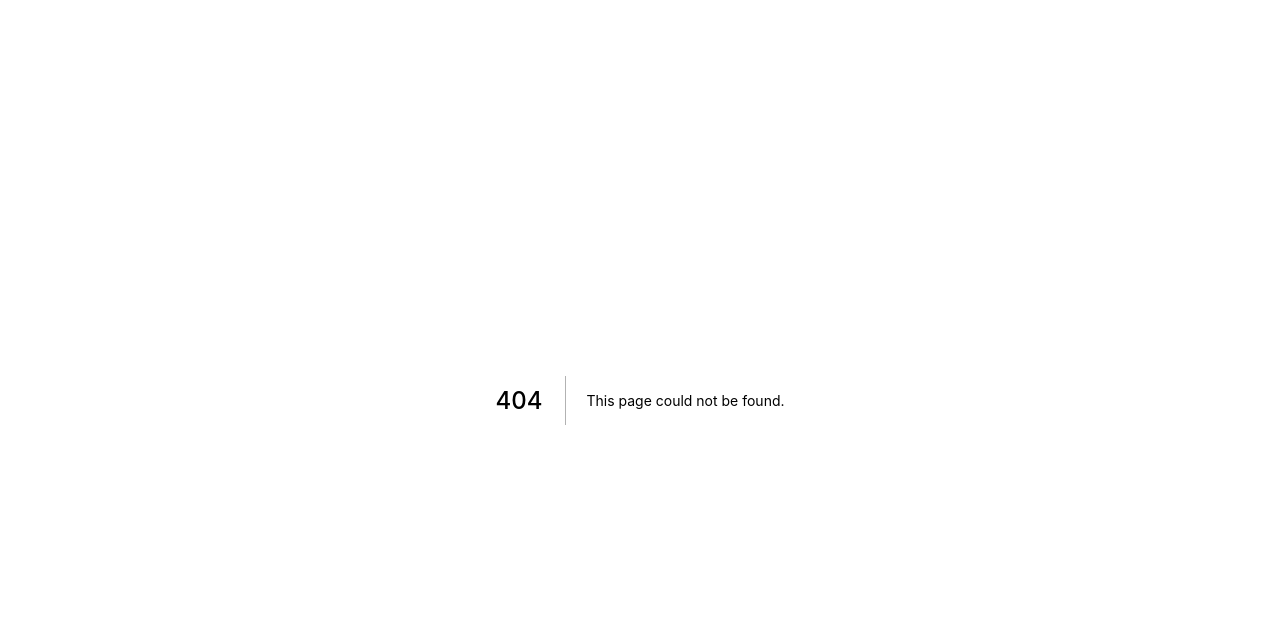
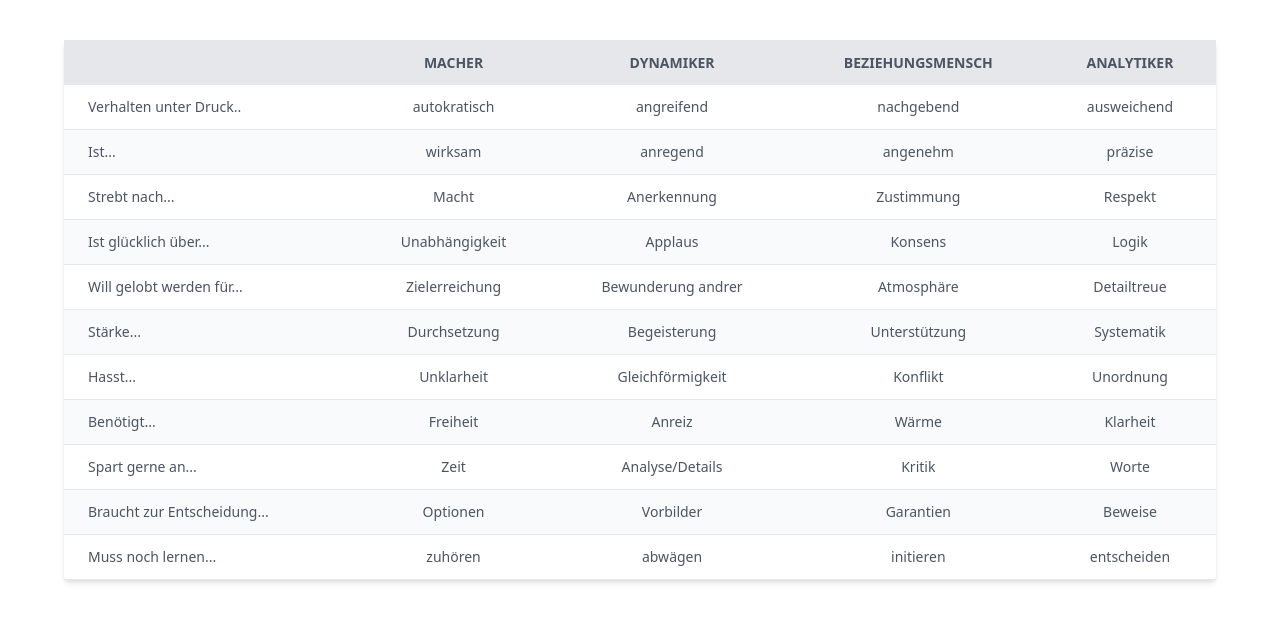
Before and after one commit to mic-meier/mdba, a Next.js app: page /types in a window 1280 px wide. Before the commit this address had no page. Shown: the top 622 px of the page. Built offline with nearby package versions, Linux system fonts and the light colour scheme.

Commit message:
feat: Add table with behaviour types

```diff
--- a/components/BehaviourTypeTable.tsx
+++ b/components/BehaviourTypeTable.tsx
@@ -1,90 +1,112 @@
 export default function BehaviourTypeTable() {
   return (
-    <table>
-      <tr>
+    <div className="bg-white shadow-md rounded my-6">
+      <table className="min-w-max w-full table-auto">
+        <thead>
+          <tr className="bg-gray-200 text-gray-600 uppercase text-sm leading-normal">
             <th></th>
-        <th>Macher</th>
-        <th>Dynamiker</th>
-        <th>Beziehungsmensch</th>
-        <th>Analytiker</th>
+            <th className="py-3 px-6 text-center">Macher</th>
+            <th className="py-3 px-6 text-center">Dynamiker</th>
+            <th className="py-3 px-6 text-center">Beziehungsmensch</th>
+            <th className="py-3 px-6 text-center">Analytiker</th>
           </tr>
-      <tr>
-        <td>Verhalten unter Druck..</td>
-        <td>autokratisch</td>
-        <td>angreifend</td>
-        <td>nachgebend</td>
-        <td>ausweichend</td>
+        </thead>
+        <tbody className="text-gray-600 text-sm font-light">
+          <tr className="border-b border-gray-200">
+            <td className="py-3 px-6 text-left whitespace-nowrap">
+              Verhalten unter Druck..
+            </td>
+            <td className="py-3 px-6 text-center">autokratisch</td>
+            <td className="py-3 px-6 text-center">angreifend</td>
+            <td className="py-3 px-6 text-center">nachgebend</td>
+            <td className="py-3 px-6 text-center">ausweichend</td>
           </tr>
-      <tr>
-        <td>Ist...</td>
-        <td>wirksam</td>
-        <td>anregend</td>
-        <td>angenehm</td>
-        <td>präzise</td>
+          <tr className="border-b border-gray-200 bg-gray-50">
+            <td className="py-3 px-6 text-left whitespace-nowrap">Ist...</td>
+            <td className="py-3 px-6 text-center">wirksam</td>
+            <td className="py-3 px-6 text-center">anregend</td>
+            <td className="py-3 px-6 text-center">angenehm</td>
+            <td className="py-3 px-6 text-center">präzise</td>
           </tr>
-      <tr>
-        <td>Strebt nach...</td>
-        <td>Macht</td>
-        <td>Anerkennung</td>
-        <td>Zustimmung</td>
-        <td>Respekt</td>
+          <tr className="border-b border-gray-200">
+            <td className="py-3 px-6 text-left whitespace-nowrap">
+              Strebt nach...
+            </td>
+            <td className="py-3 px-6 text-center">Macht</td>
+            <td className="py-3 px-6 text-center">Anerkennung</td>
+            <td className="py-3 px-6 text-center">Zustimmung</td>
+            <td className="py-3 px-6 text-center">Respekt</td>
           </tr>
-      <tr>
-        <td>Ist glücklich über...</td>
-        <td>Unabhängigkeit</td>
-        <td>Applaus</td>
-        <td>Konsens</td>
-        <td>Logik</td>
+          <tr className="border-b border-gray-200 bg-gray-50">
+            <td className="py-3 px-6 text-left whitespace-nowrap">
+              Ist glücklich über...
+            </td>
+            <td className="py-3 px-6 text-center">Unabhängigkeit</td>
+            <td className="py-3 px-6 text-center">Applaus</td>
+            <td className="py-3 px-6 text-center">Konsens</td>
+            <td className="py-3 px-6 text-center">Logik</td>
           </tr>
-      <tr>
-        <td>Will gelobt werden für...</td>
-        <td>Zielerreichung</td>
-        <td>Bewunderung andrer</td>
-        <td>Atmosphäre</td>
-        <td>Detailtreue</td>
+          <tr className="border-b border-gray-200">
+            <td className="py-3 px-6 text-left whitespace-nowrap">
+              Will gelobt werden für...
+            </td>
+            <td className="py-3 px-6 text-center">Zielerreichung</td>
+            <td className="py-3 px-6 text-center">Bewunderung andrer</td>
+            <td className="py-3 px-6 text-center">Atmosphäre</td>
+            <td className="py-3 px-6 text-center">Detailtreue</td>
           </tr>
-      <tr>
-        <td>Stärke...</td>
-        <td>Durchsetzung</td>
-        <td>Begeisterung</td>
-        <td>Unterstützung</td>
-        <td>Systematik</td>
+          <tr className="border-b border-gray-200 bg-gray-50">
+            <td className="py-3 px-6 text-left whitespace-nowrap">Stärke...</td>
+            <td className="py-3 px-6 text-center">Durchsetzung</td>
+            <td className="py-3 px-6 text-center">Begeisterung</td>
+            <td className="py-3 px-6 text-center">Unterstützung</td>
+            <td className="py-3 px-6 text-center">Systematik</td>
           </tr>
-      <tr>
-        <td>Hasst...</td>
-        <td>Unklarheit</td>
-        <td>Gleichförmigkeit</td>
-        <td>Konflikt</td>
-        <td>Unordnung</td>
+          <tr className="border-b border-gray-200">
+            <td className="py-3 px-6 text-left whitespace-nowrap">Hasst...</td>
+            <td className="py-3 px-6 text-center">Unklarheit</td>
+            <td className="py-3 px-6 text-center">Gleichförmigkeit</td>
+            <td className="py-3 px-6 text-center">Konflikt</td>
+            <td className="py-3 px-6 text-center">Unordnung</td>
           </tr>
-      <tr>
-        <td>Benötigt...</td>
-        <td>Freiheit</td>
-        <td>Anreiz</td>
-        <td>Wärme</td>
-        <td>Klarheit</td>
+          <tr className="border-b border-gray-200 bg-gray-50">
+            <td className="py-3 px-6 text-left whitespace-nowrap">
+              Benötigt...
+            </td>
+            <td className="py-3 px-6 text-center">Freiheit</td>
+            <td className="py-3 px-6 text-center">Anreiz</td>
+            <td className="py-3 px-6 text-center">Wärme</td>
+            <td className="py-3 px-6 text-center">Klarheit</td>
           </tr>
-      <tr>
-        <td>Spart gerne an...</td>
-        <td>Zeit</td>
-        <td>Analyse/Details</td>
-        <td>Kritik</td>
-        <td>Worte</td>
+          <tr className="border-b border-gray-200">
+            <td className="py-3 px-6 text-left whitespace-nowrap">
+              Spart gerne an...
+            </td>
+            <td className="py-3 px-6 text-center">Zeit</td>
+            <td className="py-3 px-6 text-center">Analyse/Details</td>
+            <td className="py-3 px-6 text-center">Kritik</td>
+            <td className="py-3 px-6 text-center">Worte</td>
           </tr>
-      <tr>
-        <td>Braucht zur Entscheidung...</td>
-        <td>Optionen</td>
-        <td>Vorbilder</td>
-        <td>Garantien</td>
-        <td>Beweise</td>
+          <tr className="border-b border-gray-200 bg-gray-50">
+            <td className="py-3 px-6 text-left whitespace-nowrap">
+              Braucht zur Entscheidung...
+            </td>
+            <td className="py-3 px-6 text-center">Optionen</td>
+            <td className="py-3 px-6 text-center">Vorbilder</td>
+            <td className="py-3 px-6 text-center">Garantien</td>
+            <td className="py-3 px-6 text-center">Beweise</td>
           </tr>
-      <tr>
-        <td>Muss noch lernen...</td>
-        <td>zuhören</td>
-        <td>abwägen</td>
-        <td>initieren</td>
-        <td>entscheiden</td>
+          <tr className="border-b border-gray-200">
+            <td className="py-3 px-6 text-left whitespace-nowrap">
+              Muss noch lernen...
+            </td>
+            <td className="py-3 px-6 text-center">zuhören</td>
+            <td className="py-3 px-6 text-center">abwägen</td>
+            <td className="py-3 px-6 text-center">initieren</td>
+            <td className="py-3 px-6 text-center">entscheiden</td>
           </tr>
+        </tbody>
       </table>
+    </div>
   )
 }
--- /dev/null
+++ b/pages/types.tsx
@@ -0,0 +1,19 @@
+import Head from 'next/head'
+
+import BehaviourTypeTable from '../components/BehaviourTypeTable'
+
+export default function Home() {
+  return (
+    <div className="p-4">
+      <Head>
+        <title>El Mayo&apos;s MDBA Analyse</title>
+        <meta name="description" content="Generated by create next app" />
+        <link rel="icon" href="/favicon.ico" />
+      </Head>
+
+      <main className="max-w-6xl mx-auto">
+        <BehaviourTypeTable />
+      </main>
+    </div>
+  )
+}
```
Lines whose indentation alone changed are shown as unchanged.
